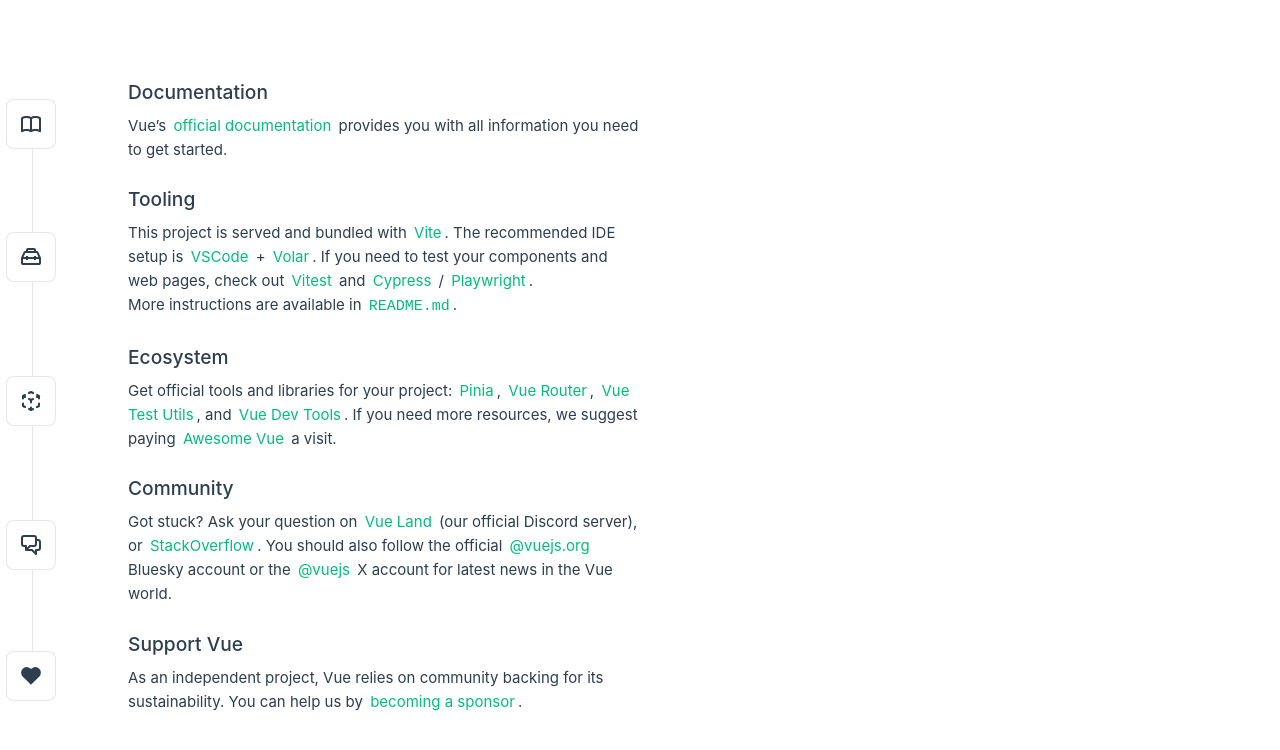
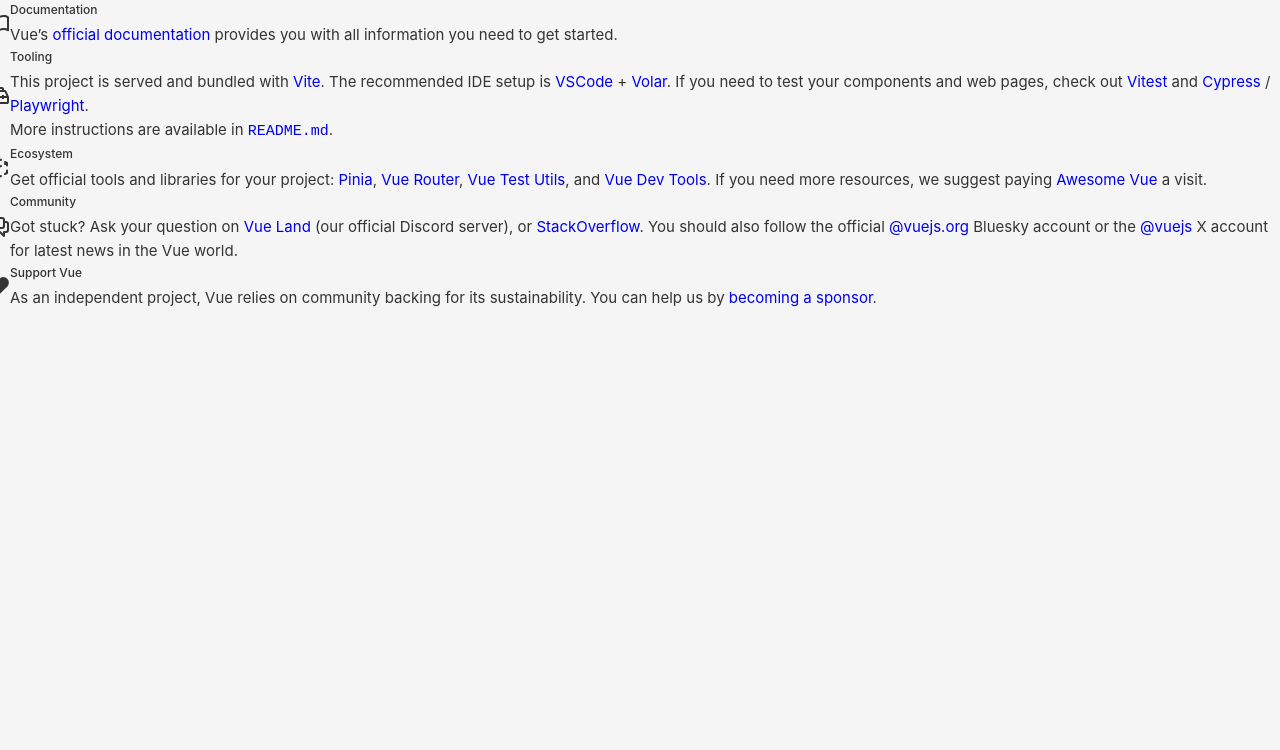
Before and after one commit to JLucianoNeto/repet-front, a Vue app: page / in a window 1280 px wide. Shown: the top 750 px of the page. Built offline with nearby package versions, Linux system fonts and the light colour scheme.

Commit message:
refactor(assets): atualizar css padrão

```diff
--- a/src/assets/base.css
+++ b/src/assets/base.css
@@ -1,53 +1,11 @@
-/* color palette from <https://github.com/vuejs/theme> */
 :root {
-  --vt-c-white: #ffffff;
-  --vt-c-white-soft: #f8f8f8;
-  --vt-c-white-mute: #f2f2f2;
-
-  --vt-c-black: #181818;
-  --vt-c-black-soft: #222222;
-  --vt-c-black-mute: #282828;
-
-  --vt-c-indigo: #2c3e50;
-
-  --vt-c-divider-light-1: rgba(60, 60, 60, 0.29);
-  --vt-c-divider-light-2: rgba(60, 60, 60, 0.12);
-  --vt-c-divider-dark-1: rgba(84, 84, 84, 0.65);
-  --vt-c-divider-dark-2: rgba(84, 84, 84, 0.48);
-
-  --vt-c-text-light-1: var(--vt-c-indigo);
-  --vt-c-text-light-2: rgba(60, 60, 60, 0.66);
-  --vt-c-text-dark-1: var(--vt-c-white);
-  --vt-c-text-dark-2: rgba(235, 235, 235, 0.64);
-}
-
-/* semantic color variables for this project */
-:root {
-  --color-background: var(--vt-c-white);
-  --color-background-soft: var(--vt-c-white-soft);
-  --color-background-mute: var(--vt-c-white-mute);
-
-  --color-border: var(--vt-c-divider-light-2);
-  --color-border-hover: var(--vt-c-divider-light-1);
-
-  --color-heading: var(--vt-c-text-light-1);
-  --color-text: var(--vt-c-text-light-1);
-
-  --section-gap: 160px;
-}
-
-@media (prefers-color-scheme: dark) {
-  :root {
-    --color-background: var(--vt-c-black);
-    --color-background-soft: var(--vt-c-black-soft);
-    --color-background-mute: var(--vt-c-black-mute);
-
-    --color-border: var(--vt-c-divider-dark-2);
-    --color-border-hover: var(--vt-c-divider-dark-1);
-
-    --color-heading: var(--vt-c-text-dark-1);
-    --color-text: var(--vt-c-text-dark-2);
-  }
+  --bg-white: #f5f5f5;
+  --white: #fffefe;
+  --green: #269461;
+  --light-brown: #353333;
+  --gray: #f3ebeb;
+  --darker-gray: #a5a5a5;
+  --light-gray: #5a5353;
 }
 
 *,
@@ -60,8 +18,8 @@
 
 body {
   min-height: 100vh;
-  color: var(--color-text);
-  background: var(--color-background);
+  color: var(--light-brown);
+  background: var(--bg-white);
   transition:
     color 0.5s,
     background-color 0.5s;
--- a/src/assets/main.css
+++ b/src/assets/main.css
@@ -1,35 +1,30 @@
 @import './base.css';
 
 #app {
-  max-width: 1280px;
+  max-width: 100%;
   margin: 0 auto;
-  padding: 2rem;
+  /* padding: 2rem; */
   font-weight: normal;
 }
 
-a,
-.green {
+* {
+  margin: 0;
+  padding: 0;
+  box-sizing: border-box;
+  list-style: none;
   text-decoration: none;
-  color: hsla(160, 100%, 37%, 1);
-  transition: 0.4s;
-  padding: 3px;
 }
 
-@media (hover: hover) {
-  a:hover {
-    background-color: hsla(160, 100%, 37%, 0.2);
-  }
+html {
+  font-size: 62.5%;
+  scroll-behavior: smooth;
 }
 
-@media (min-width: 1024px) {
-  body {
-    display: flex;
-    place-items: center;
-  }
+img {
+  max-width: 100%;
+  display: block;
+}
 
-  #app {
-    display: grid;
-    grid-template-columns: 1fr 1fr;
-    padding: 0 2rem;
-  }
+button {
+  cursor: pointer;
 }
```
